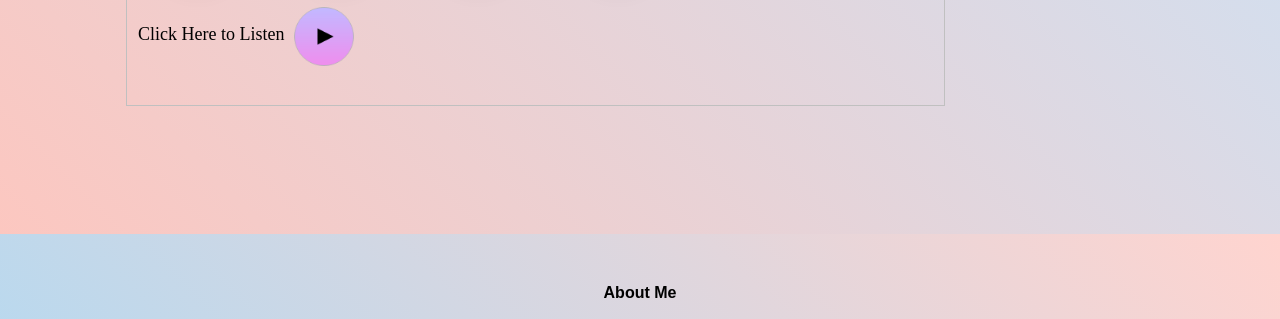
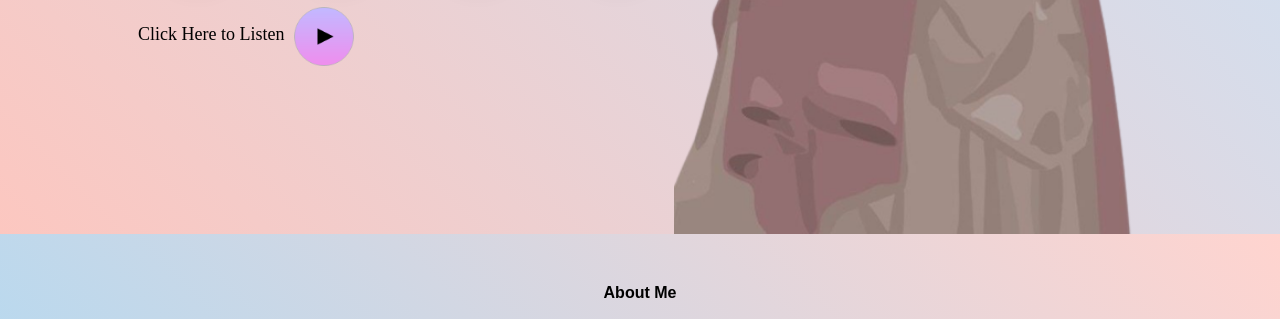
Before and after one commit to yayaaaiu/website-aliah, a plain HTML site: page index.html in a window 1280 px wide. Shown: the part 566-885 px from the top of the page. Drawn offline with Linux system fonts and the light colour scheme.

Commit message:
Update index.html

```diff
--- a/index.html
+++ b/index.html
@@ -62,7 +62,7 @@
             </script>
 
             <div class="images">
-            <img src="images/girl 3.png" class="feature-img">
+            <img src="images/girl.png" class="feature-img">
             </div>
 
         </div>
```
